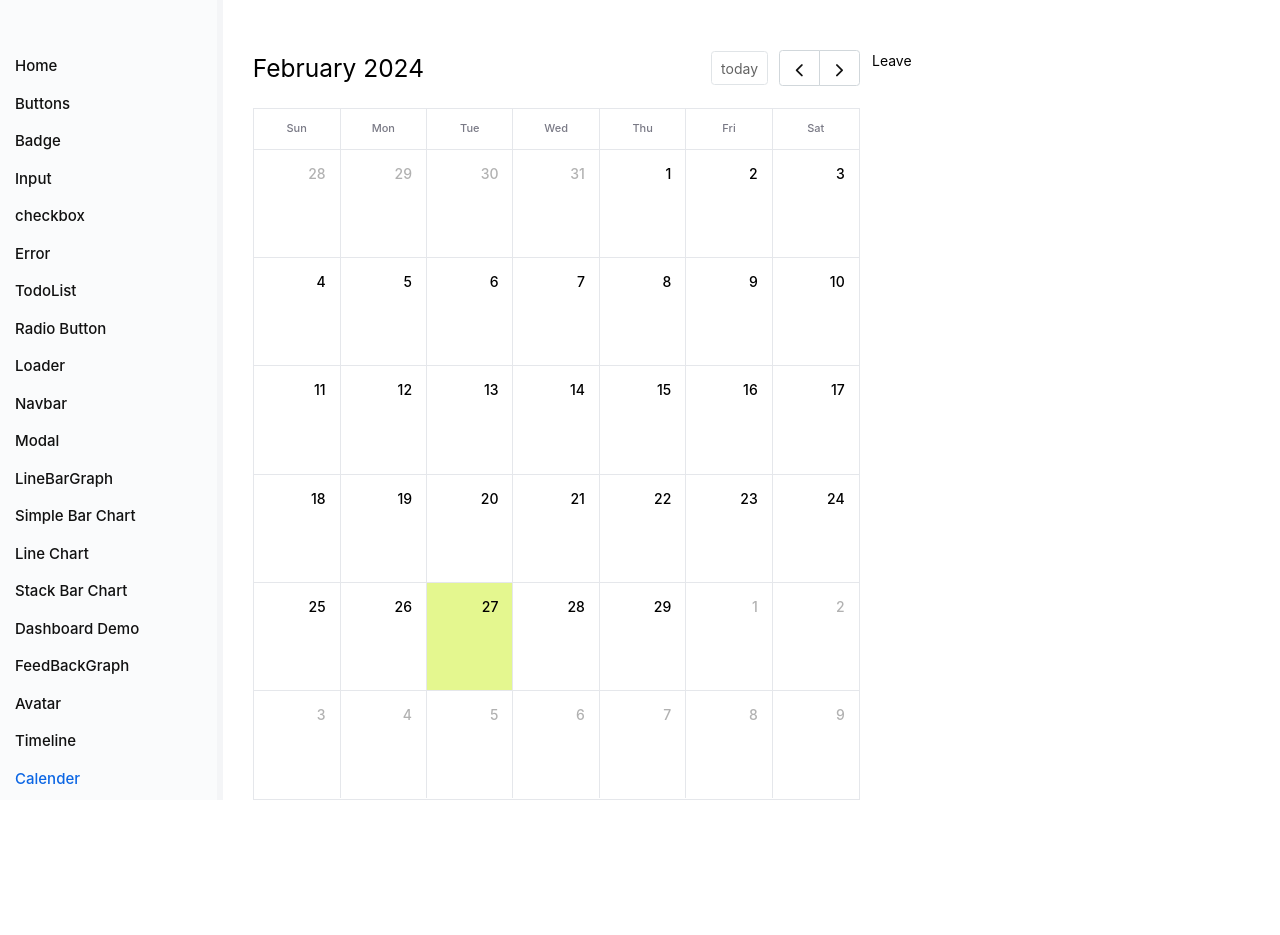
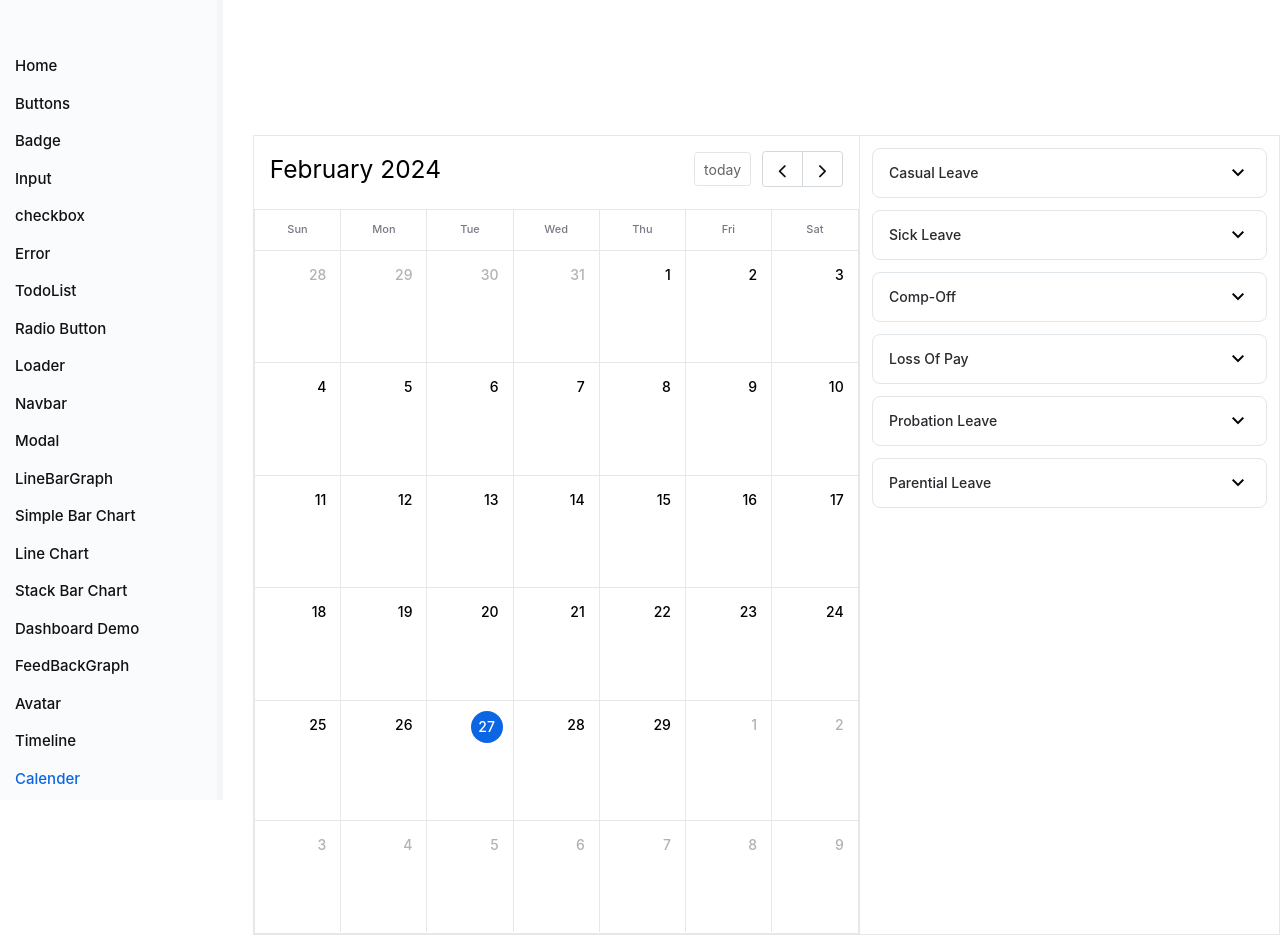
Before and after one commit to christojojo/wacpro-tasks, a React (Vite) app: page /Calender in a window 1280 px wide. Before the commit the page ends 800 px from the top, so only its background shows below. Built offline with nearby package versions, Linux system fonts and the light colour scheme.

Commit message:
calender updates

```diff
--- a/src/components/Calender/Calender.jsx
+++ b/src/components/Calender/Calender.jsx
@@ -8,19 +8,26 @@ function Calender() {
   const handleDateClick = (arg) => {
     // alert(arg.dateStr)
   }
+
   return (
     <FullCalendar
     plugins={[ dayGridPlugin ,interactionPlugin  ]}
     selectable='true'
     // editable='false'
+    // hiddenDays: [ 2, 4 ]
     initialView="dayGridMonth"
     dateClick={handleDateClick}
+    titleFormat={
+      { year: 'numeric', month: 'long' }
+    }
     weekends={true}
     events={[
       { title: 'Anniversery', date: '2024-04-01', color: '#4DAEFF' },
       { title: 'Holiday', date: '2024-04-04',color: '#FA9600' },
+      { title: 'Holiday', date: '2024-05-04',color: '#FA9600' },
       { title: 'Deployment Date', date: '2024-04-10' ,color: '#4DAEFF'},
       { title: 'Meeting', date: '2024-04-18', color: '#4DAEFF'},
+      { title: 'Meeting', date: '2024-05-08', color: '#4DAEFF'},
       { title: 'Sick Leave', start: '2024-04-22' ,end : '2024-04-25' , color: '#89170F'}
   ]}
   />
--- a/src/components/Calender/calenderstyle.css
+++ b/src/components/Calender/calenderstyle.css
@@ -18,6 +18,19 @@
     font-size: 14px;
     font-weight: 500;
     line-height: 19.6px;
+}
+.fc .fc-toolbar.fc-header-toolbar{
+  padding: 0 16px;
+}
+.fc .fc-daygrid-day.fc-day-today .fc-daygrid-day-number{
+  display: flex;
+  justify-content: center;
+  align-items: center;
+  width: 32px;
+  height: 32px;
+  border-radius: 50%;
+  background: #0C66E4;
+  color: #ffffff;
 }
 
 
@@ -52,8 +65,7 @@
   --fc-bg-event-color: rgb(143, 223, 130);
   --fc-bg-event-opacity: 0.3;
   --fc-highlight-color: rgba(188, 232, 241, 0.3);
-  --fc-today-bg-color: rgba(255, 220, 40, 0.15);
+  --fc-today-bg-color: #fff;
   --fc-now-indicator-color: red;
 
-  --fc-today-bg-color: #e4f78f;
 }
--- /dev/null
+++ b/src/components/CalenderAside/CalenderAside.jsx
@@ -0,0 +1,116 @@
+import React, { useEffect, useState } from "react";
+import { useRef } from "react";
+
+function CalenderAside() {
+  const [isListOpen, setIsListOpen] = useState(false);
+
+  const toggleList = () => {
+    setIsListOpen(!isListOpen);
+  };
+
+  const LeaveSections = [
+    {
+      title: "Casual Leave",
+      data: [
+        { label: "Approved", value: 6 },
+        { label: "Pending", value: 0 },
+        { label: "Remaining", value: -6 },
+      ],
+    },
+    {
+      title: "Sick Leave",
+      data: [
+        { label: "Approved", value: 2 },
+        { label: "Pending", value: 0 },
+        { label: "Remaining", value: 10 },
+      ],
+    },
+    {
+      title: "Comp-Off",
+      data: [
+        { label: "Approved", value: 0 },
+        { label: "Pending", value: 0 },
+        { label: "Remaining", value: 0 },
+      ],
+    },
+    {
+      title: "Loss Of Pay",
+      data: [
+        { label: "Approved", value: 0 },
+        { label: "Pending", value: 1 },
+        { label: "Remaining", value: 1 },
+      ],
+    },
+    {
+      title: "Probation Leave",
+      data: [
+        { label: "Approved", value: 0 },
+        { label: "Pending", value: 0 },
+        { label: "Remaining", value: 0 },
+      ],
+    },
+    {
+      title: "Parential Leave",
+      data: [
+        { label: "Approved", value: 0 },
+        { label: "Pending", value: 0 },
+        { label: "Remaining", value: 0 },
+      ],
+    },
+  ];
+  useEffect(() => {
+    console.log(leaveRef.current);
+  }, []);
+
+  const leaveRef = useRef();
+  return (
+    <div className="max-w-[420px] w-full border h-dvh border-l-0">
+      <div className="p-3 h-full wrap" ref={leaveRef}>
+        {LeaveSections.map((section, index) => {
+          return (
+            <div
+              key={index}
+              onClick={toggleList}
+              className=" mb-3 border border-[#E1E6EA] rounded-md"
+            >
+              <div className="flex justify-between px-4 py-3 cursor-pointer transition duration-300 ease-in-out">
+                <div className="flex items-center font-medium text-[14px] leading-[16.94px] text-[#2A2A2F]">
+                  {section.title}
+                </div>
+                <div>
+                  <span
+                    className={`material-symbols-outlined flex items-center transition-all  ${
+                      isListOpen ? "rotate-180 " : ""
+                    }`}
+                  >
+                    expand_more
+                  </span>
+                </div>
+              </div>
+              <ul
+                className={`flex gap-5 py-3 px-4 pt-0 transition-all duration-300 ${
+                  isListOpen ? "block" : "hidden"
+                }`}
+              >
+                {section.data.map((item, ind) => {
+                  return (
+                    <li key={ind} className="flex gap-2 ">
+                      <div className="font-medium text-[12px] leading-[16.8px] text-[#344054]">
+                        {item.label}
+                      </div>
+                      <div className="flex justify-center items-center font-bold text-[12px] leading-4 px-2 bg-[#ECECEF] rounded-xl">
+                        {item.value}
+                      </div>
+                    </li>
+                  );
+                })}
+              </ul>
+            </div>
+          );
+        })}
+      </div>
+    </div>
+  );
+}
+
+export default CalenderAside;
--- a/src/pages/CalenderPage.jsx
+++ b/src/pages/CalenderPage.jsx
@@ -1,14 +1,15 @@
 import React from 'react'
 import Calender from '../components/Calender/Calender'
+import CalenderAside from '../components/CalenderAside/CalenderAside'
 
 function CalenderPage() {
   return (
-    <div className='flex w-full pt-[50px]'>
-      <div className='flex flex-grow'>
+    <div className='flex w-full pt-[135px]'>
+      <div className='flex flex-grow border pt-[15px]'>
       <Calender></Calender>
       </div>
-      <div className='max-w-[420px] w-full pl-3'>
-        Leave
+      <div className='max-w-[420px] w-full'>
+      <CalenderAside/>
       </div>
     </div>
   )
```
